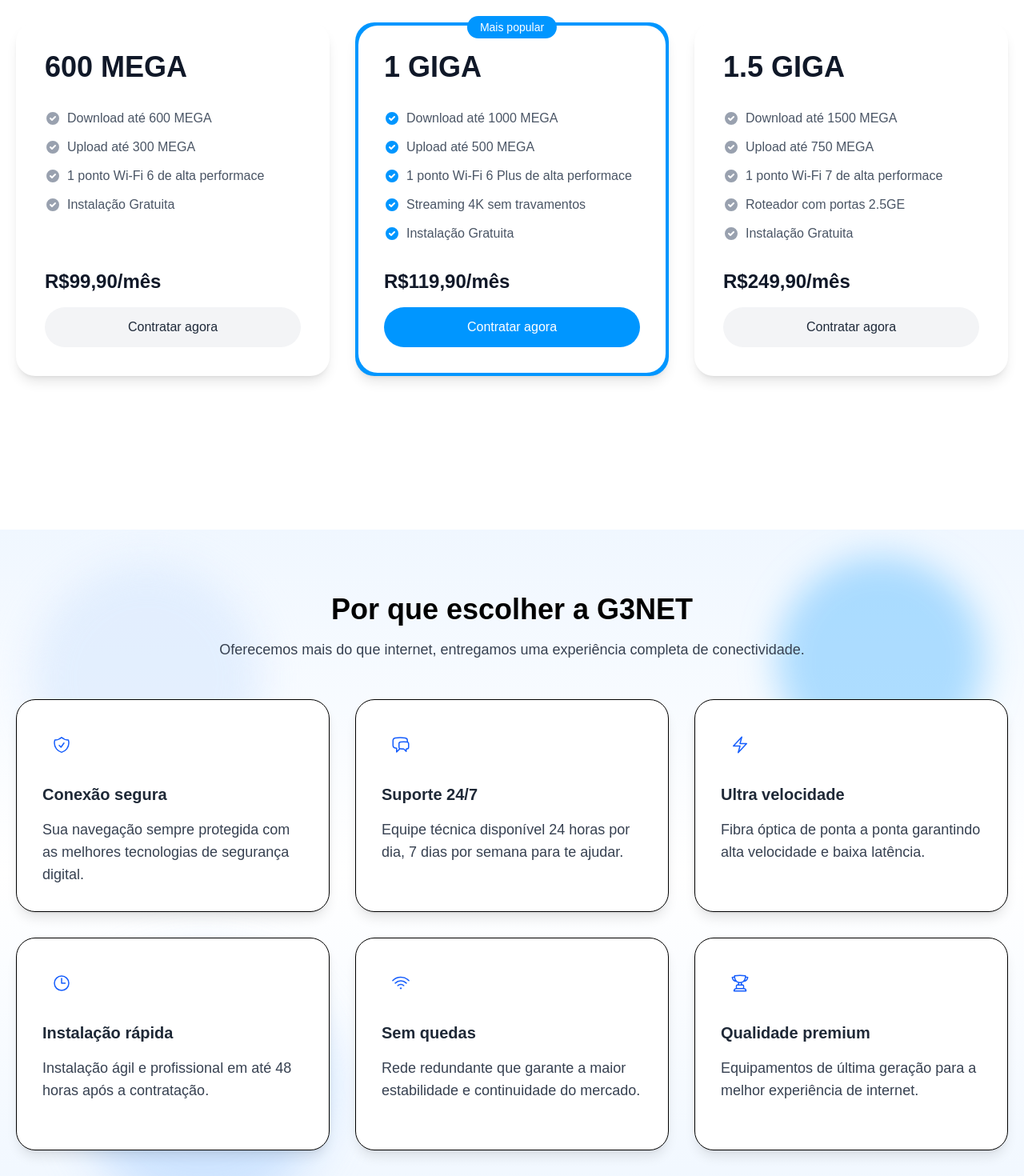
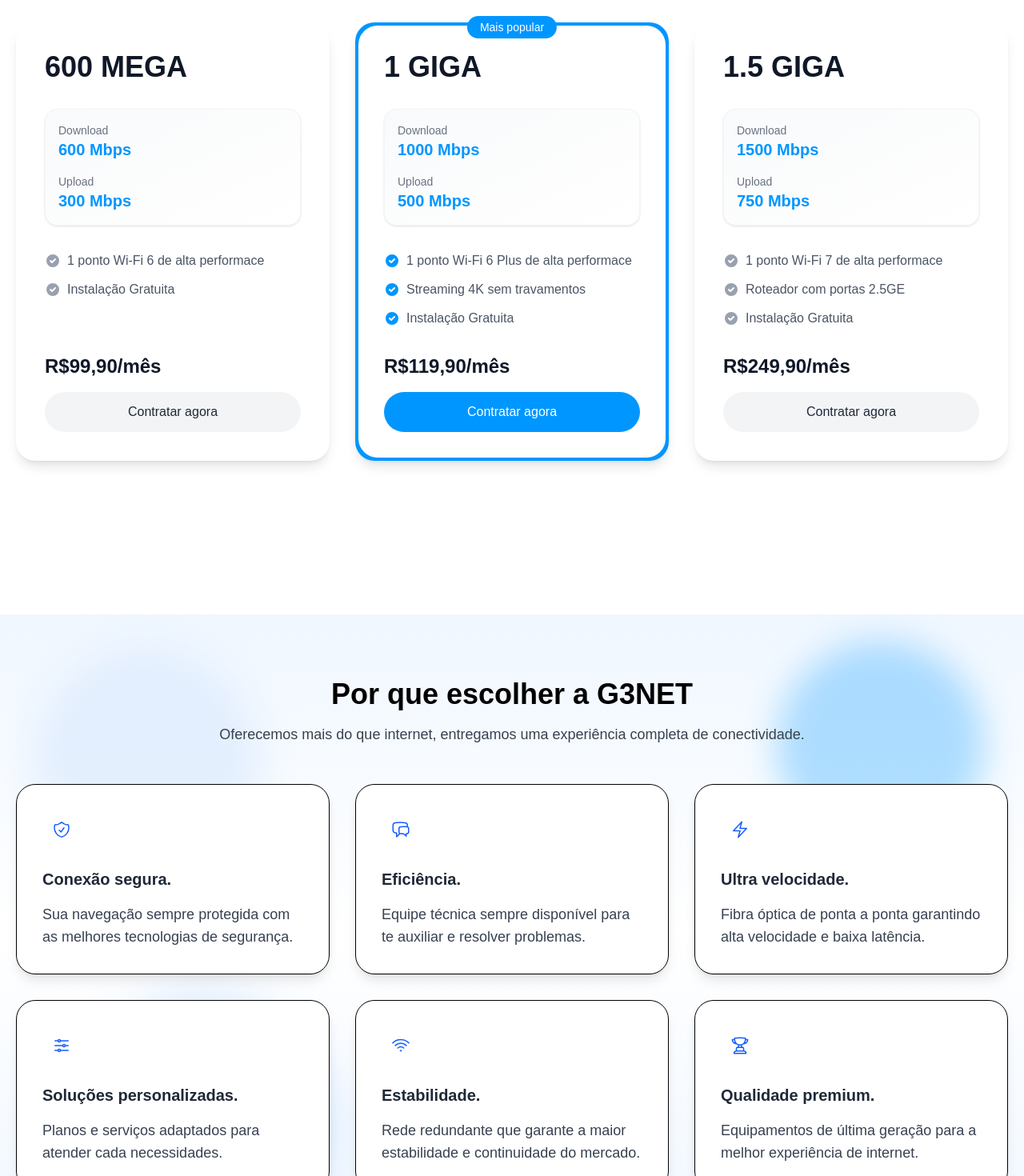
Before and after one commit to Mendonca065/Site_Hope_Conferencia, a React (Vite) app: page / in a window 1280 px wide. Shown: the part 1100-2570 px from the top of the page at 80% size. Built offline with nearby package versions, Linux system fonts and the light colour scheme.

Commit message:
Ajuste final dos planos

```diff
--- a/src/components/elements/Navbar.tsx
+++ b/src/components/elements/Navbar.tsx
@@ -35,7 +35,7 @@
               ))}
             </ul>
             <div className="lg:min-w-max flex items-center sm:w-max w-full pb-6 lg:pb-0 border-b border-box-border lg:border-0 px-6 lg:px-0">
-              <BtnLink text="Central do Cliente" href="#cta" className="" />
+              <BtnLink text="Central do Cliente" href="https://g3net.centralassinante.com.br/#/login"  className="" />
             </div>
           </div>
         </nav>
--- a/src/components/sections/Plans.tsx
+++ b/src/components/sections/Plans.tsx
@@ -40,7 +40,7 @@
     : apartmentPlans; // Planos normais para apartamento
 
   const generateWhatsAppLink = (plan: Plan) => {
-    const baseUrl = "https://wa.me/5583931429400"; // G3NET's WhatsApp number
+    const baseUrl = "https://wa.me/558331429400"; // G3NET's WhatsApp number
     const message = encodeURIComponent(
       `Olá! Gostaria de contratar o plano ${plan.title} por ${plan.price}`
     );
@@ -178,19 +178,37 @@
                     )}                    {/* Título do plano - aumentado e com margem maior */}
                     <h3 className="text-4xl font-bold mb-8 text-gray-900">
                       {plan.title}
-                    </h3>                    {/* Lista de características com ícones de check */}
+                    </h3>                    {/* Seção de velocidades em destaque */}                    <div className="mb-8 bg-gradient-to-br from-gray-50 to-white rounded-2xl p-4 border border-gray-100 shadow-sm">
+                      <div className="space-y-4">                        {/* Download */}
+                        <div>
+                          <div className="text-sm text-gray-500 font-medium">Download</div>
+                          <div className="text-xl font-bold text-[#0096FF]">
+                            {plan.features.find(f => f.includes('Download'))?.replace('Download até ', '')} {/* Localiza features com nome Download */}
+                          </div>
+                        </div>
+
+                        {/* Upload */}
+                        <div>
+                          <div className="text-sm text-gray-500 font-medium">Upload</div>
+                          <div className="text-xl font-bold text-[#0096FF]">
+                            {plan.features.find(f => f.includes('Upload'))?.replace('Upload até ', '')} {/* Localiza features com nome upload */}
+                          </div>
+                        </div>
+                      </div>
+                    </div>
+
+                    {/* Outras características */}
                     <ul className="flex-1 space-y-3 text-left text-gray-600">
-                      {plan.features.map((feature, keyFeatures) => (
+                      {plan.features
+                        .filter(feature => !feature.includes('Download') && !feature.includes('Upload')) // Filtra as features para não incluir download e upload
+                        .map((feature, keyFeatures) => (
                         <li
                           key={keyFeatures}
                           className="flex items-center gap-2"
                         >
-                          {" "}
                           <svg
                             className={`w-5 h-5 ${
-                              plan.bestValue
-                                ? "text-[#0096FF]"
-                                : "text-gray-400"
+                              plan.bestValue ? "text-[#0096FF]" : "text-gray-400"
                             }`}
                             viewBox="0 0 20 20"
                             fill="currentColor"
--- a/src/utils/plan-pricing.ts
+++ b/src/utils/plan-pricing.ts
@@ -13,13 +13,17 @@
   bestValue?: boolean;
 }
 
+// Array de planos de internet para apartamentos
+// Cada plano tem um título, preço e uma lista de recursos
+// O campo bestValue é opcional e indica o melhor custo-benefício
+// nas features Manter o padrão "Download até X Mbps" e "Upload até Y Mbps"
 export const apartmentPlans: Plan[] = [
   {
     title: "600 MEGA",
     price: "R$99,90/mês",
     features: [
-      "Download até 600 MEGA",
-      "Upload até 300 MEGA",
+      "Download até 600 Mbps",
+      "Upload até 300 Mbps",
       "1 ponto Wi-Fi 6 de alta performace",
       "Instalação Gratuita",
     ],
@@ -28,8 +32,8 @@
     title: "1 GIGA",
     price: "R$119,90/mês",
     features: [
-      "Download até 1000 MEGA",
-      "Upload até 500 MEGA",
+      "Download até 1000 Mbps",
+      "Upload até 500 Mbps",
       "1 ponto Wi-Fi 6 Plus de alta performace",
       "Streaming 4K sem travamentos",
       "Instalação Gratuita",
@@ -40,8 +44,8 @@
     title: "1.5 GIGA",
     price: "R$249,90/mês",
     features: [
-      "Download até 1500 MEGA",
-      "Upload até 750 MEGA",
+      "Download até 1500 Mbps",
+      "Upload até 750 Mbps",
       "1 ponto Wi-Fi 7 de alta performace",
       "Roteador com portas 2.5GE",
       "Instalação Gratuita",
@@ -51,32 +55,44 @@
 
 export const housePlans: Plan[] = [
   {
-    title: "Essencial",
+    title: "House 1 GIGA",
     price: "R$250/mês",
     features: [
-      "Download até 1000 MEGA",
-      "Upload até 500 MEGA",
-      "Wi-Fi 6+ (ultravelocidade)",
+      "Download até 1000 Mbps",
+      "Upload até 500 Mbps",
+      "1 Ponto Wi-Fi 6+ (ultravelocidade)",
       "Portas Gigabit Ethernet",
       "Projeto de rede exclusivo para sua residência",
       "Garantia de velocidade contratada",
       "Instalação Gratuita",
-      "Suporte Técnico 24/7",
+    ],
+  },
+  {
+    title: "House Mesh 1 GIGA",
+    price: "R$280/mês",
+    features: [
+      "Download até 1000 Mbps",
+      "Upload até 500 Mbps",
+      "Cobertura Amplicada com Mesh",
+      "2 Ponto Wi-Fi 6+ (ultravelocidade)",
+      "Portas Gigabit Ethernet",
+      "Projeto de rede exclusivo para sua residência",
+      "Garantia de velocidade contratada",
+      "Instalação Gratuita",
     ],
     bestValue: true,
   },
   {
-    title: "Premium",
-    price: "R$450/mês",
+    title: "House 1.5 GIGA",
+    price: "R$350/mês",
     features: [
-      "Download até 2000 MEGA",
-      "Upload até 1000 MEGA",
-      "Ponto Wi-Fi 7 (tecnologia de ponta)",
+      "Download até 1500 Mbps",
+      "Upload até 750 Mbps",
+      "1 Ponto Wi-Fi 7 (tecnologia de ponta)",
       "Portas 2.5 Gigabit Ethernet",
       "Projeto de rede exclusivo para sua residência",
       "Garantia de velocidade contratada",
       "Instalação Gratuita",
-      "Suporte Técnico 24/7",
     ],
   },
 ];
@@ -89,7 +105,7 @@
  */
 export const apartmentMeshPlans: Plan[] = [
   {
-    title: "Mesh 800 Mega",
+    title: "Mesh 800 MEGA",
     price: "R$129,90/mês",
     features: [
       "Download até 800 Mbps",
@@ -101,7 +117,7 @@
     bestValue: true,
   },
   {
-    title: "Mesh 1 Giga",
+    title: "Mesh 1 GIGA",
     price: "R$149,90/mês",
     features: [
       "Download até 1000 Mbps",
--- a/src/utils/services.tsx
+++ b/src/utils/services.tsx
@@ -4,9 +4,9 @@
 // SVG embutido para visualização.
 export const services = [
   {
-    title: "Conexão segura",
+    title: "Conexão segura.",
     description:
-      "Sua navegação sempre protegida com as melhores tecnologias de segurança digital.",
+      "Sua navegação sempre protegida com as melhores tecnologias de segurança.",
     icon: (
       <svg
         xmlns="http://www.w3.org/2000/svg"
@@ -25,9 +25,9 @@
     ),
   },
   {
-    title: "Suporte 24/7",
+    title: "Eficiência.",
     description:
-      "Equipe técnica disponível 24 horas por dia, 7 dias por semana para te ajudar.",
+      "Equipe técnica sempre disponível para te auxiliar e resolver problemas.",
     icon: (
       <svg
         xmlns="http://www.w3.org/2000/svg"
@@ -46,7 +46,7 @@
     ),
   },
   {
-    title: "Ultra velocidade",
+    title: "Ultra velocidade.",
     description:
       "Fibra óptica de ponta a ponta garantindo alta velocidade e baixa latência.",
     icon: (
@@ -67,9 +67,9 @@
     ),
   },
   {
-    title: "Instalação rápida",
+    title: "Soluções personalizadas.",
     description:
-      "Instalação ágil e profissional em até 48 horas após a contratação.",
+      "Planos e serviços adaptados para atender cada necessidades.",
     icon: (
       <svg
         xmlns="http://www.w3.org/2000/svg"
@@ -82,13 +82,13 @@
         <path
           strokeLinecap="round"
           strokeLinejoin="round"
-          d="M12 6v6h4.5m4.5 0a9 9 0 11-18 0 9 9 0 0118 0z"
+          d="M10.5 6h9.75M10.5 6a1.5 1.5 0 1 1-3 0m3 0a1.5 1.5 0 1 0-3 0M3.75 6H7.5m3 12h9.75m-9.75 0a1.5 1.5 0 0 1-3 0m3 0a1.5 1.5 0 0 0-3 0m-3.75 0H7.5m9-6h3.75m-3.75 0a1.5 1.5 0 0 1-3 0m3 0a1.5 1.5 0 0 0-3 0m-9.75 0h9.75"
         />
       </svg>
     ),
   },
   {
-    title: "Sem quedas",
+    title: "Estabilidade.",
     description:
       "Rede redundante que garante a maior estabilidade e continuidade do mercado.",
     icon: (
@@ -109,7 +109,7 @@
     ),
   },
   {
-    title: "Qualidade premium",
+    title: "Qualidade premium.",
     description:
       "Equipamentos de última geração para a melhor experiência de internet.",
     icon: (
```
